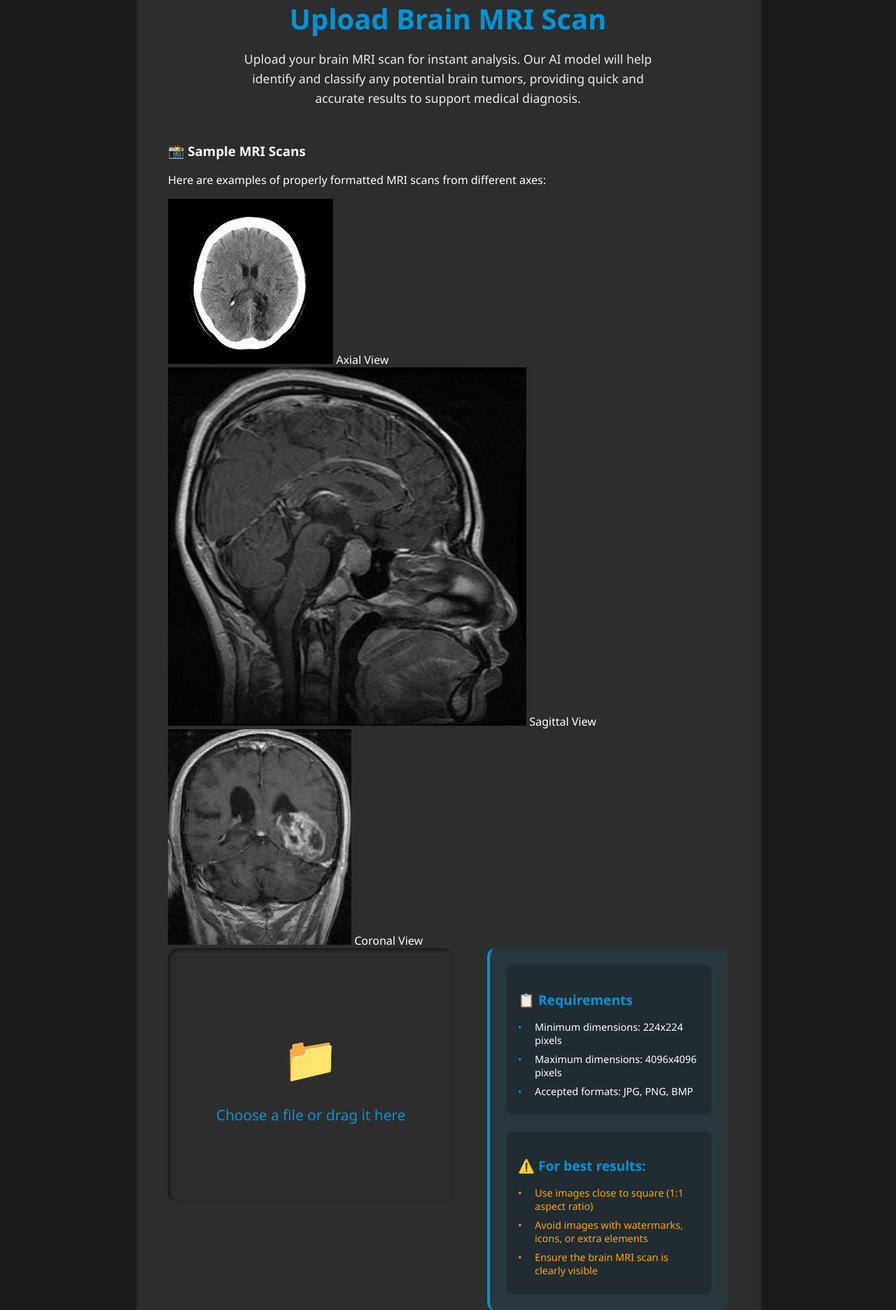
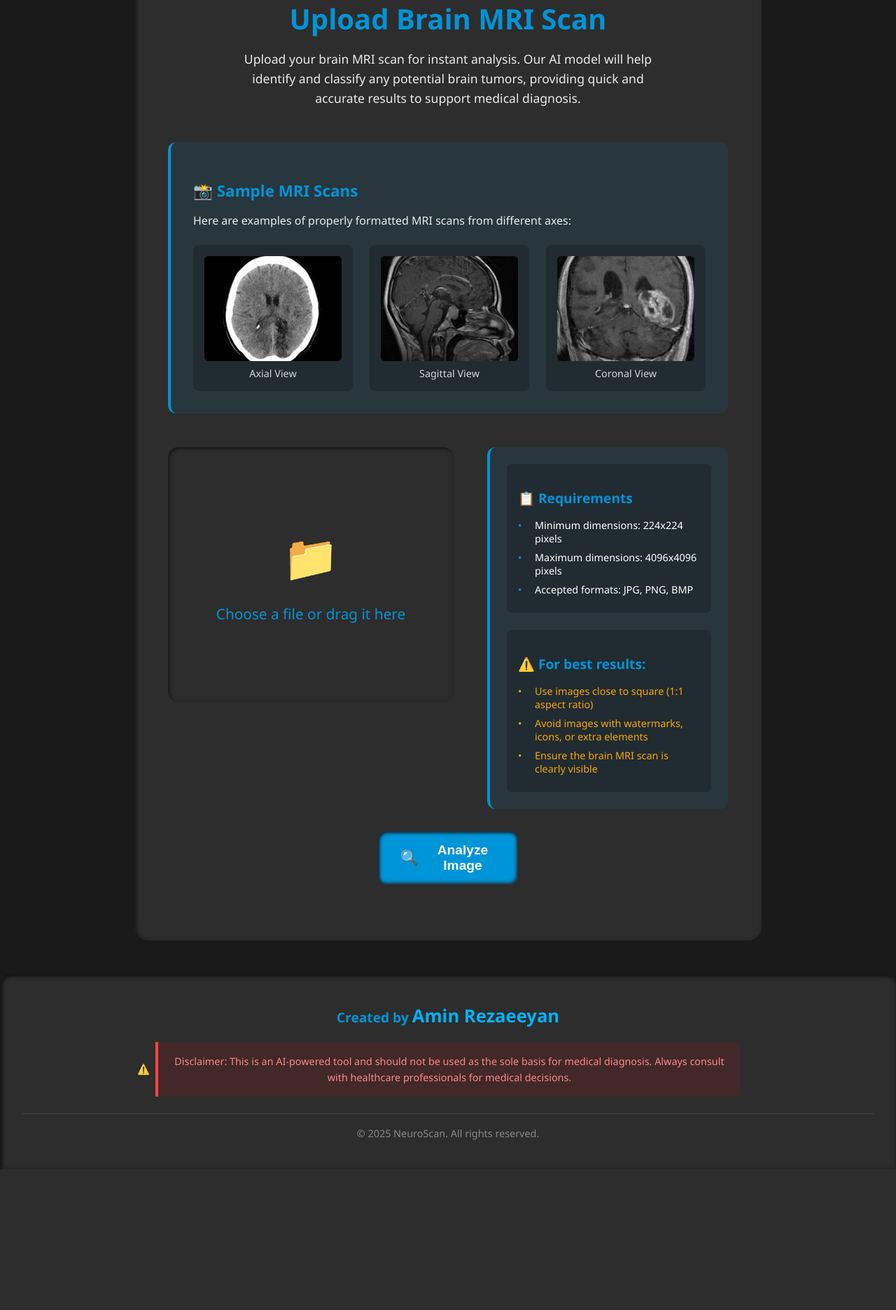
Before and after one commit to AminRezaeeyan/CNN-Brain-Tumor-Classifier, a Flask app: page /upload in a window 1280 px wide. Shown: the part 246-2118 px from the top of the page at 70% size. After the commit the page ends 1917 px from the top, so only its background shows below. Run offline with Flask 2, Linux system fonts and the light colour scheme.

Commit message:
feat: add styles for sample images

```diff
--- a/app/static/css/style.css
+++ b/app/static/css/style.css
@@ -1037,3 +1037,79 @@ body {
     margin: 0;
     opacity: 0.9;
 }
+
+.sample-images-section {
+    margin: 3rem 0;
+    padding: 2rem;
+    background: rgba(0, 148, 216, 0.1);
+    border-radius: 12px;
+    border-left: 4px solid var(--accent-color);
+}
+
+.sample-images-section h3 {
+    color: var(--accent-color);
+    font-size: 1.4rem;
+    margin-bottom: 1rem;
+    display: flex;
+    align-items: center;
+    gap: 0.5rem;
+}
+
+.sample-images-section p {
+    color: var(--text-color);
+    font-size: 1rem;
+    margin-bottom: 1.5rem;
+    opacity: 0.9;
+}
+
+.sample-images-grid {
+    display: grid;
+    grid-template-columns: repeat(3, 1fr);
+    gap: 1.5rem;
+    margin-top: 1rem;
+}
+
+.sample-image {
+    display: flex;
+    flex-direction: column;
+    align-items: center;
+    gap: 0.5rem;
+    padding: 1rem;
+    background: rgba(0, 0, 0, 0.2);
+    border-radius: 8px;
+    transition: transform 0.3s ease;
+}
+
+.sample-image:hover {
+    transform: translateY(-2px);
+}
+
+.sample-image img {
+    width: 100%;
+    height: 150px;
+    object-fit: cover;
+    border-radius: 6px;
+    box-shadow: var(--inner-shadow);
+}
+
+.sample-image span {
+    color: var(--text-color);
+    font-size: 0.9rem;
+    opacity: 0.8;
+}
+
+@media (max-width: 992px) {
+    .sample-images-grid {
+        grid-template-columns: repeat(2, 1fr);
+    }
+}
+
+@media (max-width: 576px) {
+    .sample-images-grid {
+        grid-template-columns: 1fr;
+    }
+
+    .sample-image img {
+        height: 200px;
+    }
+}
```
